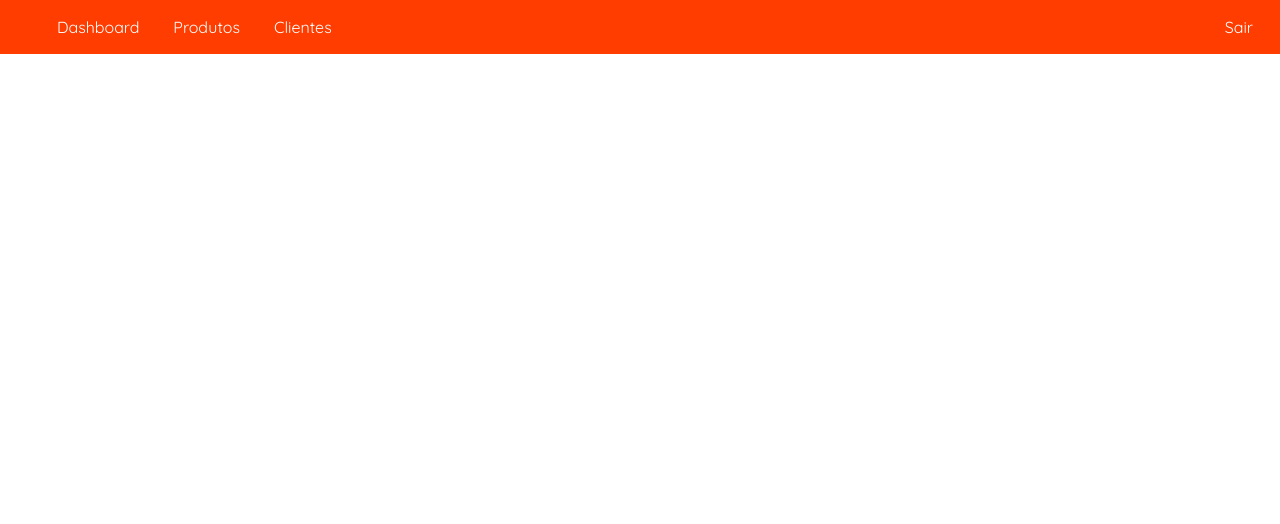
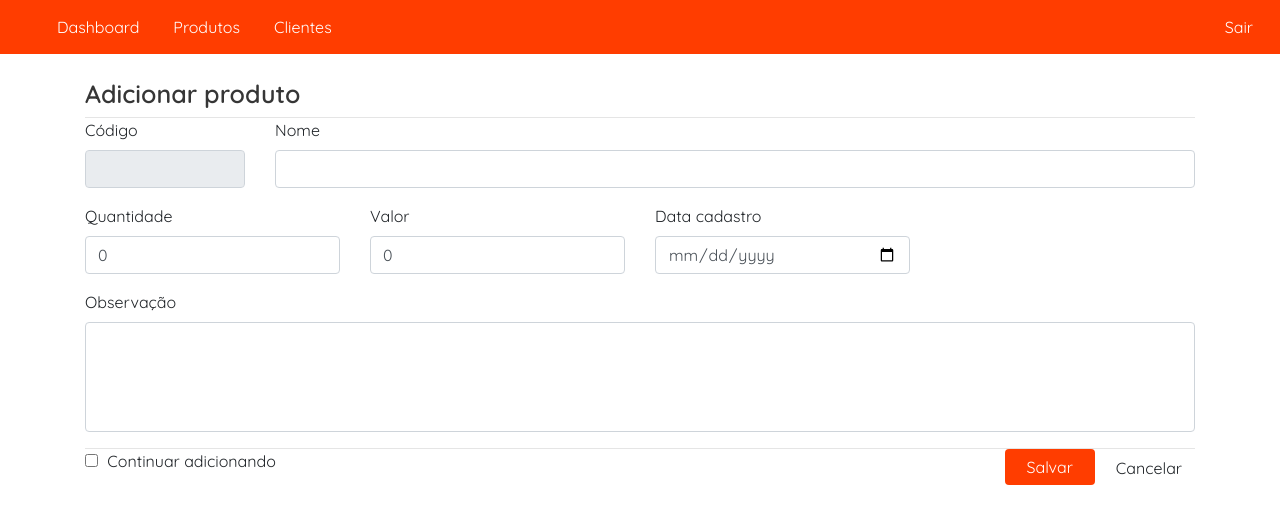
Before and after one commit to Leonardo12356/vue-js-do-zero-Weberson, a Vue app: page /controle-de-produtos/editar in a window 1280 px wide. Shown: the top 524 px of the page. Built offline with nearby package versions, Linux system fonts and the light colour scheme; the HTML template or start-up script is replaced by a standard one.

Commit message:
Criação da tela de adicionar produtos, verificarID

```diff
--- a/src/router/index.js
+++ b/src/router/index.js
@@ -1,9 +1,9 @@
-import { createRouter,  createWebHistory } from 'vue-router'
+import { createRouter, createWebHistory } from 'vue-router'
 import Login from '@/views/Login.vue';
 import Dashboard from '@/views/Dashboard.vue';
 import ControleDeProdutos from '@/views/ControleDeProdutos.vue';
 import ControleDeClientes from '@/views/ControleDeClientes.vue';
-import Produto from '@/views/Produtos.vue';
+import Produto from '@/views/Produto.vue';
 
 const rotas = [
   {
@@ -43,6 +43,13 @@ const rotas = [
     title: 'Adicionar produto',
     meta: { requiredAuth: true }
   },
+  {
+    path: '/controle-de-produtos/editar', // kebab case nome de rota escrito tudo minusculo separado por "-"
+    name: 'EditarProduto',
+    component: Produto,
+    title: 'Editar produto',
+    meta: { requiredAuth: true }
+  },
 ];
 
 const roteador = createRouter({
--- a/src/views/ControleDeProdutos.vue
+++ b/src/views/ControleDeProdutos.vue
@@ -38,8 +38,8 @@
                   <td>{{conversorData(item.dataCadastro)}}</td>
 
                   <td>
-                    <i @click="editarProduto" class="fas fa-pencil-alt icones-tabela"></i>
-                    <i @click="excluirProduto" class="fas fa-trash-alt icones-tabela"></i>
+                    <i @click="editarProduto(item)" class="fas fa-pencil-alt icones-tabela"></i>
+                    <i @click="excluirProduto(item)" class="fas fa-trash-alt icones-tabela"></i>
                   </td>
 
                 </tr>
@@ -83,8 +83,10 @@ export default {
       this.$router.push({ name:"NovoProduto" })
     },
 
-    editarProduto(){
-      alert("Aqui vou editar produto")
+    editarProduto(produto){
+      this.$router.push({ name:"EditarProduto", params: {id: produto.id} })
+
+
     },
 
     excluirProduto(){
--- /dev/null
+++ b/src/views/Produto.vue
@@ -0,0 +1,114 @@
+<template>
+  <div class="container">
+    <div class="row">
+      <div class="col-sm-12">
+        <h1 class="titulo">{{modoCadastro ? "Adicionar" : "Editar"}} produto</h1>
+        <hr />
+      </div>
+    </div>
+
+    <div class="row">
+      <div class="col-sm-2">
+        <div class="form-group">
+          <label for="id">Código</label>
+          <input id="id" v-model="produto.id" type="text" disabled class="form-control" />
+        </div>
+      </div>
+
+      <div class="col-sm-10">
+        <div class="form-group">
+          <label for="nome">Nome</label>
+          <input id="nome" v-model="produto.nome" type="text" class="form-control" />
+        </div>
+      </div>
+
+      <div class="col-sm-3">
+        <div class="form-group">
+          <label for="quantidade">Quantidade</label>
+          <input id="quantidade" v-model="produto.quantidadeEstoque" type="text" class="form-control" />
+        </div>
+      </div>
+
+      <div class="col-sm-3">
+        <div class="form-group">
+          <label for="valor">Valor</label>
+          <input id="valor" v-model="produto.valor" type="text" class="form-control" />
+        </div>
+      </div>
+
+      <div class="col-sm-3">
+        <div class="form-group">
+          <label for="data-cadastro">Data cadastro</label>
+          <input id="data-cadastro" v-model="produto.dataCadastro" type="date" class="form-control" />
+        </div>
+      </div>
+      <div class="col-sm-12">
+        <div class="form-group">
+          <label for="observacao">Observação</label>
+          <textarea
+            id="observacao"
+            v-model="produto.observacao"
+            type="date"
+            class="form-control"
+            rows="4"
+          ></textarea>
+        </div>
+      </div>
+    </div>
+    <div class="row">
+      <div class="col-sm-12">
+        <hr />
+
+      </div>
+
+      <div class="col-sm-12">
+        <div class="form-check-inline">
+          <label class="form-check-label">
+            <input type="checkbox" class="form-check-input" value="" />
+            Continuar adicionando
+          </label>
+        </div>
+
+        <button @click="cancelarAcao" class="btn btn-default float-right">Cancelar</button>
+        <button @click="salvarProduto" class="btn btn-primary float-right mr-2">Salvar</button>
+      </div>
+    </div>
+  </div>
+</template>
+
+<script>
+import Produto from '../models/Produto';
+
+export default {
+    name: "Produto",
+    data(){
+        return{
+            produto: new Produto(),
+            modoCadastro: true,
+        }
+    },
+    mounted(){
+    let id = this.$route.params.id; //verificar porque não ta chegando id, queria dormir um dia sem bug
+    if(!id) return;
+
+      this.modoCadastro = false;
+      // Aqui preciso obter o produto por id
+
+    },
+    methods:{
+      cancelarAcao(){
+        this.produto = new Produto();
+        this.$router.push({name: "ControleDeProdutos"})
+      },
+      salvarProduto(){
+
+      }
+    }
+};
+</script>
+
+<style scoped>
+textarea {
+  resize: none;
+}
+</style>
--- a/src/views/Produtos.vue
+++ /dev/null
@@ -1,77 +0,0 @@
-<template>
-  <div class="container">
-    <div class="row">
-      <div class="col-sm-12">
-        <h1 class="titulo">Adicionar produto</h1>
-        <hr />
-      </div>
-    </div>
-
-    <div class="row">
-      <div class="col-sm-2">
-        <div class="form-group">
-          <label for="id">Código</label>
-          <input id="id" type="text" disabled class="form-control" />
-        </div>
-      </div>
-
-      <div class="col-sm-10">
-        <div class="form-group">
-          <label for="nome">Nome</label>
-          <input id="nome" type="text" class="form-control" />
-        </div>
-      </div>
-      <div class="col-sm-3">
-        <div class="form-group">
-          <label for="valor">Valor</label>
-          <input id="valor" type="text" class="form-control" />
-        </div>
-      </div>
-      <div class="col-sm-3">
-        <div class="form-group">
-          <label for="quantidade">Quantidade</label>
-          <input id="quantidade" type="text" class="form-control" />
-        </div>
-      </div>
-
-      <div class="col-sm-3">
-        <div class="form-group">
-          <label for="data-cadastro">Data cadastro</label>
-          <input id="data-cadastro" type="date" class="form-control" />
-        </div>
-      </div>
-      <div class="col-sm-12">
-        <div class="form-group">
-          <label for="observacao">Observação</label>
-          <textarea
-            id="observacao"
-            type="date"
-            class="form-control"
-            rows="4"
-          ></textarea>
-        </div>
-      </div>
-    </div>
-    <div class="row">
-        <div class="col-sm-12">
-            <hr>
-        </div>
-
-        <div class="col-sm-12">
-            <button class="btn btn-default float-right">Cancelar</button>
-            <button class="btn btn-primary float-right mr-2">Salvar</button>
-        </div>
-    </div>
-  </div>
-</template>
-
-<script>
-export default {};
-
-</script>
-
-<style scoped>
-textarea {
-  resize: none;
-}
-</style>
```
Lines whose indentation alone changed are shown as unchanged.
